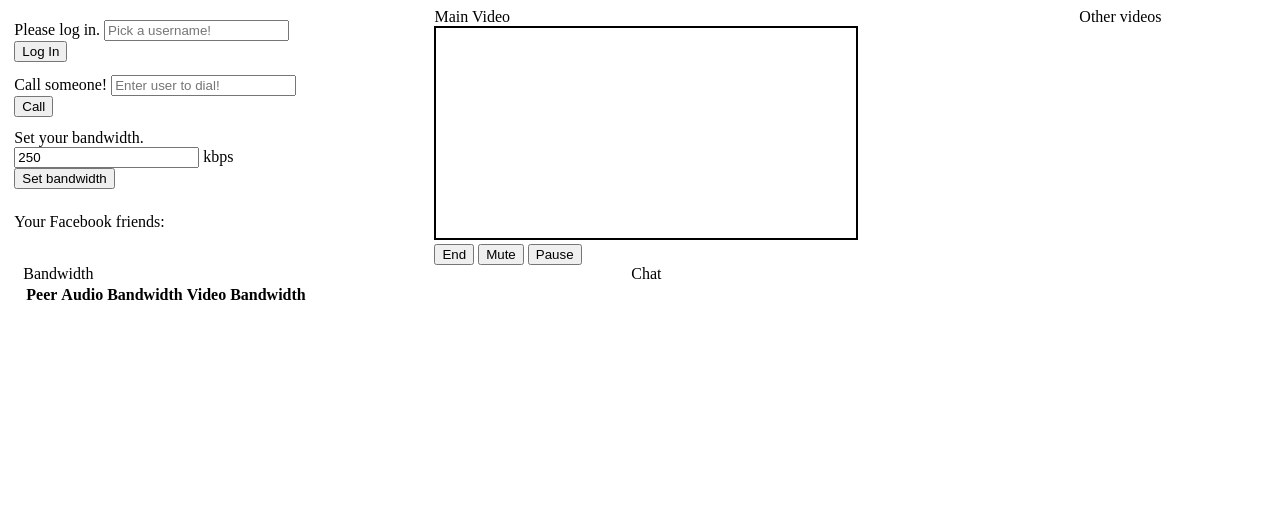
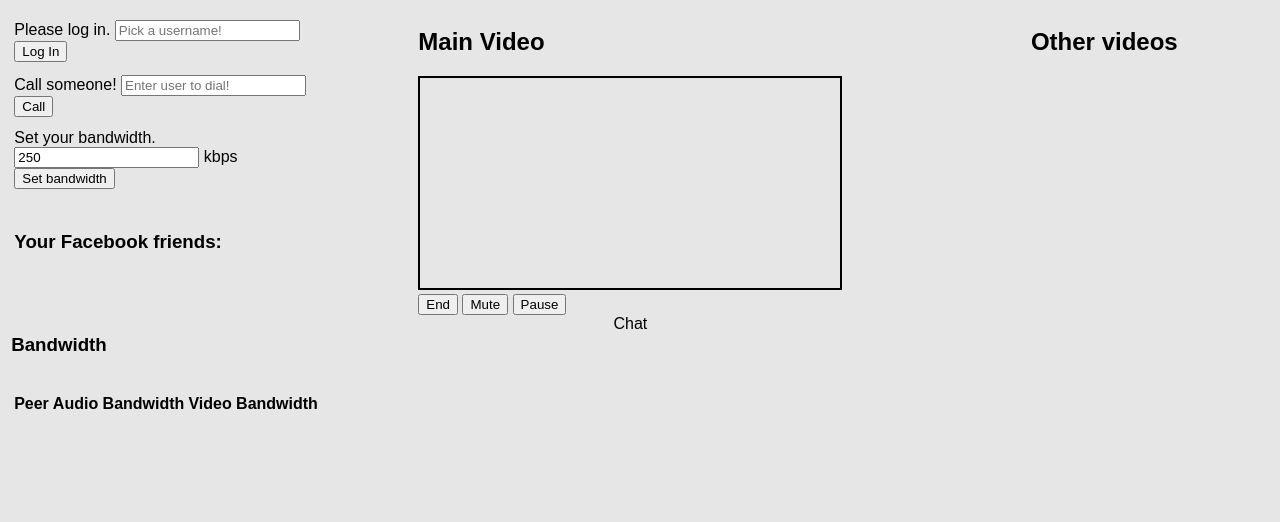
Before and after one commit to PriyankitSingh/VideoChat750, a plain HTML site: page Layout-test.html in a window 1280 px wide. Drawn offline with nearby package versions, Linux system fonts and the light colour scheme.

Commit message:
Improved the background and font sizes
More readable font, less harsh background

```diff
--- a/Layout-test.html
+++ b/Layout-test.html
@@ -32,12 +32,12 @@
 				    <input type="text" name="bandwidth" id= "bandwidth" value="250"> kbps
 				    <input type="submit" value="Set bandwidth" >
 				</form>
-	      <br>
-	      Your Facebook friends:<br>
+	      		<br><h3>Your Facebook friends:</h3><br>
 	       		<div id="friends-container" class="sidebar"></div>
+			</div>
 
-	       </div>
-	       <div class="mainVideo">Main Video
+	       	<div class="mainVideo">
+	       		<h2>Main Video</h2>
 		    	<div class= "userVideoContainer">
 		    		<video id="myVideo" preload autoplay loop muted></video>
 		    	</div>
@@ -45,11 +45,14 @@
 					<button id="end" onclick="end()">End</button> <button id="mute" onclick="mute()">Mute</button> <button id="pause" onclick="pause()">Pause</button>
 				</div>
 	       </div>
-	       <div class="otherVideos">Other videos<br>
+
+	       	<div class="otherVideos">
+	       		<h2>Other videos</h2><br>
 		    	<div id="vid-box"></div>
 				<div id="faceImages" style="display:none;"></div>
 	       </div>
-	       <div class="bandwidth">Bandwidth
+	       	<div class="bandwidth">
+	       		<h3>Bandwidth</h3>
 	       	<br>
 	       	<table >
 				    <thread>
@@ -61,8 +64,8 @@
 				</table>
 	       	</div>
 	       <div class="chat">Chat</div>
+	   </div>
 
-	   </div>
     </body>
        <script src="https://ajax.googleapis.com/ajax/libs/jquery/2.1.3/jquery.min.js"></script>
 	<script src="https://cdn.pubnub.com/pubnub-3.7.14.min.js"></script>
--- a/css/grid.css
+++ b/css/grid.css
@@ -1,3 +1,8 @@
+body {
+    background-color: #e6e6e6;
+    font-family: Arial, Helvetica, sans-serif;
+}
+
 .grid {
     display: grid;
     width: 100%;
@@ -18,6 +23,23 @@ form {
 
 }
 
+a {
+    color: #006699;
+
+}
+
+.mainVideo{
+
+}
+
+.login{
+
+}
+
+.otherVideos{
+
+}
+
 #myVideo {
     border: 2px solid;
     width: 420px !important;
```
Lines whose indentation alone changed are shown as unchanged.
